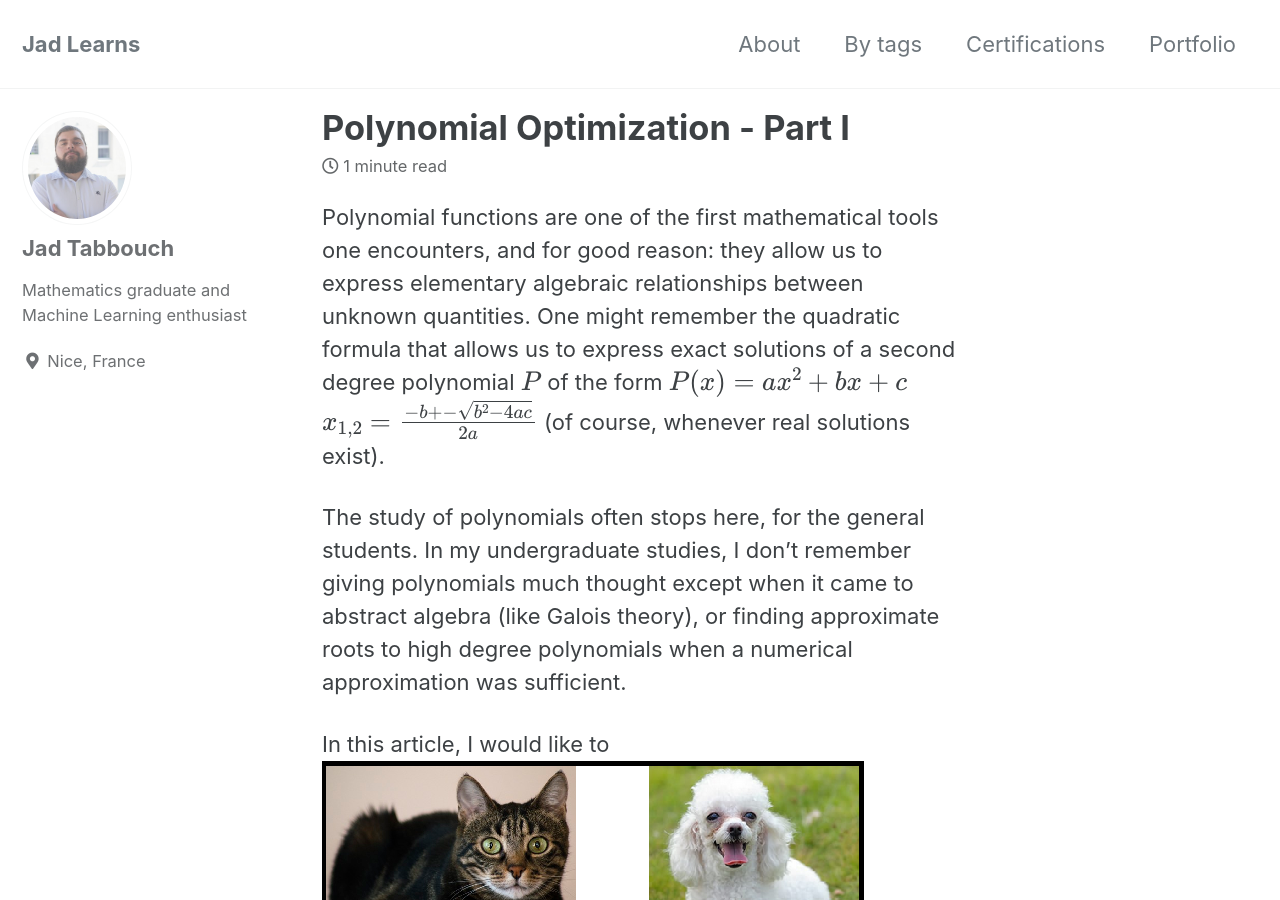
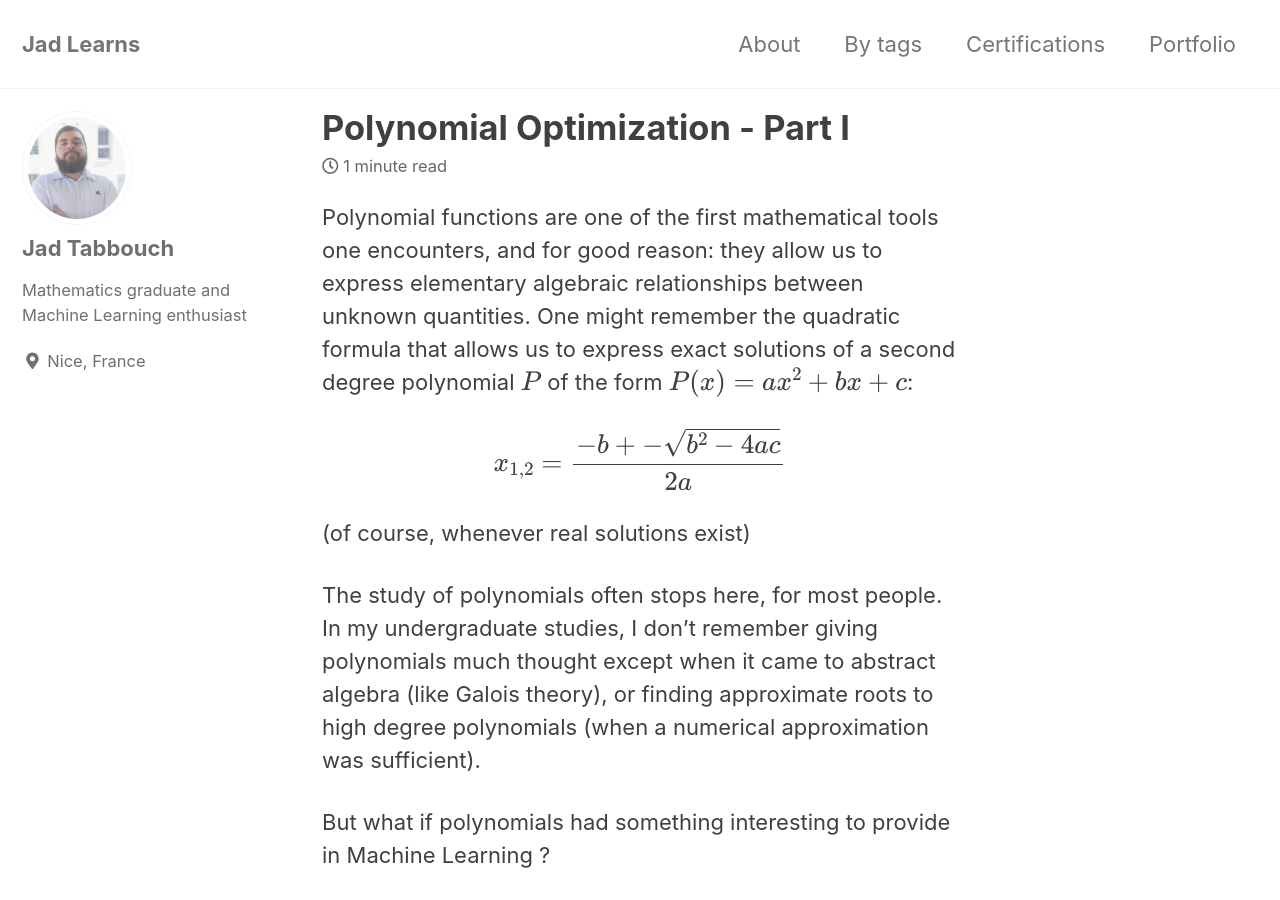
Before and after one commit to jad-tab/jad-tab.github.io, a Jekyll site: the page built from _posts/2020-03-04-Polynomial_Optimization1.md, in a window 1280 px wide and 900 px high. Built offline with Jekyll 4.4.1, drawn with Linux system fonts in a browser that asks for light colours; cached includes are drawn as plain includes; formulas are drawn with MathJax 3.

Commit message:
Update 2020-03-04-Polynomial_Optimization1.md

```diff
--- a/_posts/2020-03-04-Polynomial_Optimization1.md
+++ b/_posts/2020-03-04-Polynomial_Optimization1.md
@@ -10,12 +10,18 @@
 
 
 Polynomial functions are one of the first mathematical tools one encounters, and for good reason: they allow us to express elementary algebraic relationships between unknown quantities.
-One might remember the quadratic formula that allows us to express exact solutions of a second degree polynomial $$P$$ of the form $$P(x) = ax^2 + bx + c$$
-$$x_{1, 2} = \frac{-b +- \sqrt{b^2 - 4ac}}{2a}$$ (of course, whenever real solutions exist).
+One might remember the quadratic formula that allows us to express exact solutions of a second degree polynomial $$P$$ of the form $$P(x) = ax^2 + bx + c$$:
 
-The study of polynomials often stops here, for the general students. In my undergraduate studies, I don't remember giving polynomials much thought except when it came to abstract algebra (like Galois theory), or finding approximate roots to high degree polynomials when a numerical approximation was sufficient.
+$$x_{1, 2} = \frac{-b +- \sqrt{b^2 - 4ac}}{2a}$$
 
-In this article, I would like to
+(of course, whenever real solutions exist)
+
+The study of polynomials often stops here, for most people. In my undergraduate studies, I don't remember giving polynomials much thought except when it came to abstract algebra (like Galois theory), or finding approximate roots to high degree polynomials (when a numerical approximation was sufficient).
+
+But what if polynomials had something interesting to provide in Machine Learning ?
+
+
+
 ![alt]({{ site.url }}{{ site.baseurl }}/figures/guskooter.png)
 
 
```
